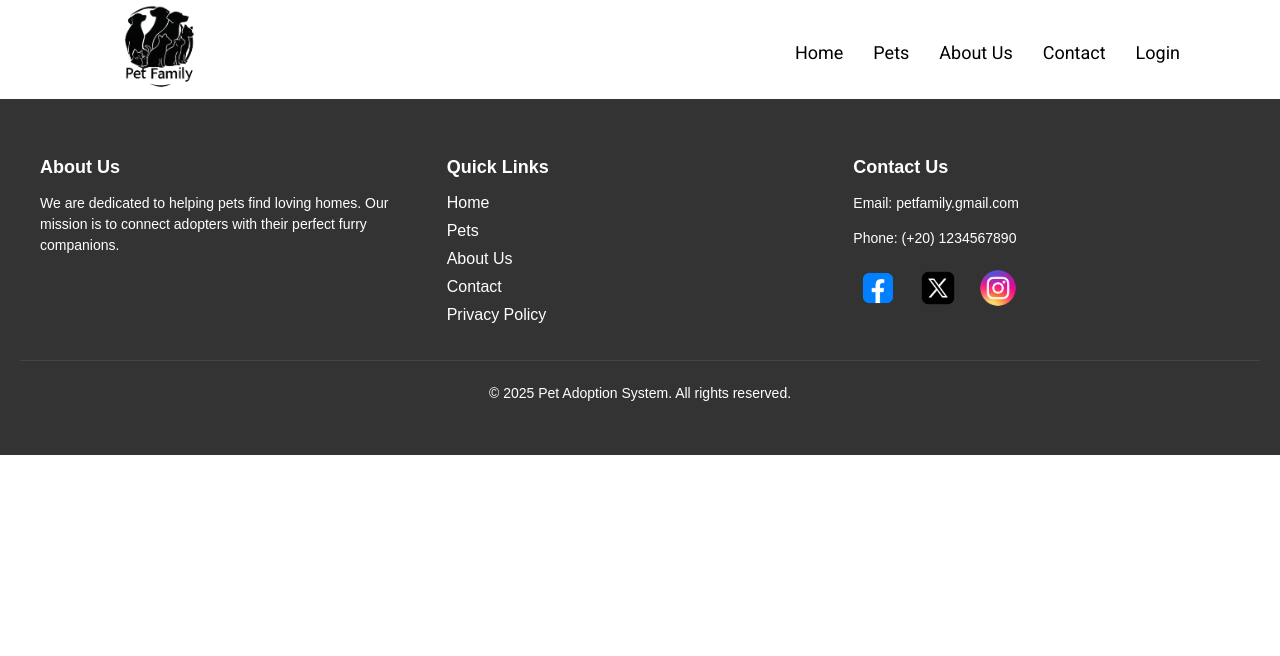
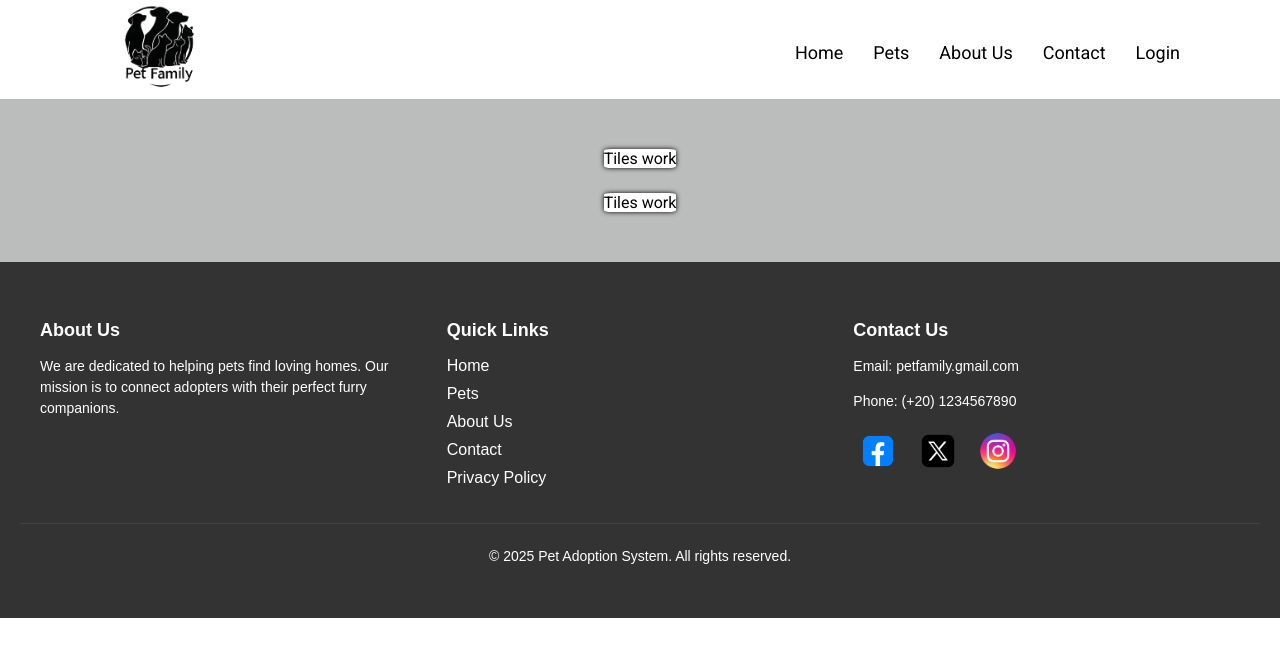
Before and after one commit to YousefAli-1/Pet-adoption-system, an Angular app: page /shelter/dashboard in a window 1280 px wide. Shown: the top 656 px of the page. Built offline with nearby package versions, Linux system fonts and the light colour scheme.

Commit message:
Getting Initial layout of dashboard

```diff
--- a/src/app/shelters/dashboard/dashboard.component.html
+++ b/src/app/shelters/dashboard/dashboard.component.html
@@ -0,0 +1,2 @@
+<app-tiles>Tiles work</app-tiles>
+<app-tiles>Tiles work</app-tiles>
--- a/src/app/shelters/dashboard/dashboard.component.scss
+++ b/src/app/shelters/dashboard/dashboard.component.scss
@@ -0,0 +1,7 @@
+$background-color: rgba(76, 77, 78, 0.377);
+:host{
+    display: block;
+    height: 100%;
+    padding: 25px 0px;
+    background-color: $background-color;
+}
--- a/src/app/shelters/dashboard/dashboard.component.ts
+++ b/src/app/shelters/dashboard/dashboard.component.ts
@@ -1,8 +1,9 @@
 import { Component } from '@angular/core';
+import { TilesComponent } from "../shared/tiles/tiles.component";
 
 @Component({
   selector: 'app-dashboard',
-  imports: [],
+  imports: [TilesComponent],
   templateUrl: './dashboard.component.html',
   styleUrl: './dashboard.component.scss'
 })
--- /dev/null
+++ b/src/app/shelters/shared/tiles/tiles.component.html
@@ -0,0 +1 @@
+<ng-content></ng-content>
--- /dev/null
+++ b/src/app/shelters/shared/tiles/tiles.component.scss
@@ -0,0 +1,10 @@
+:host{
+    display: block;
+    background-color: white;
+    box-shadow: 0px 0px 5px black;
+    border-radius: 10%;
+    max-width: fit-content;
+    margin: 25px 0px;
+    margin-inline: auto;
+    max-height: fit-content;
+}
```
Also changed, not shown: src/app/shelters/shared/tiles/tiles.component.ts (added, +11 -0 lines), 1 other file (tests, documents, lock files or other folders).
